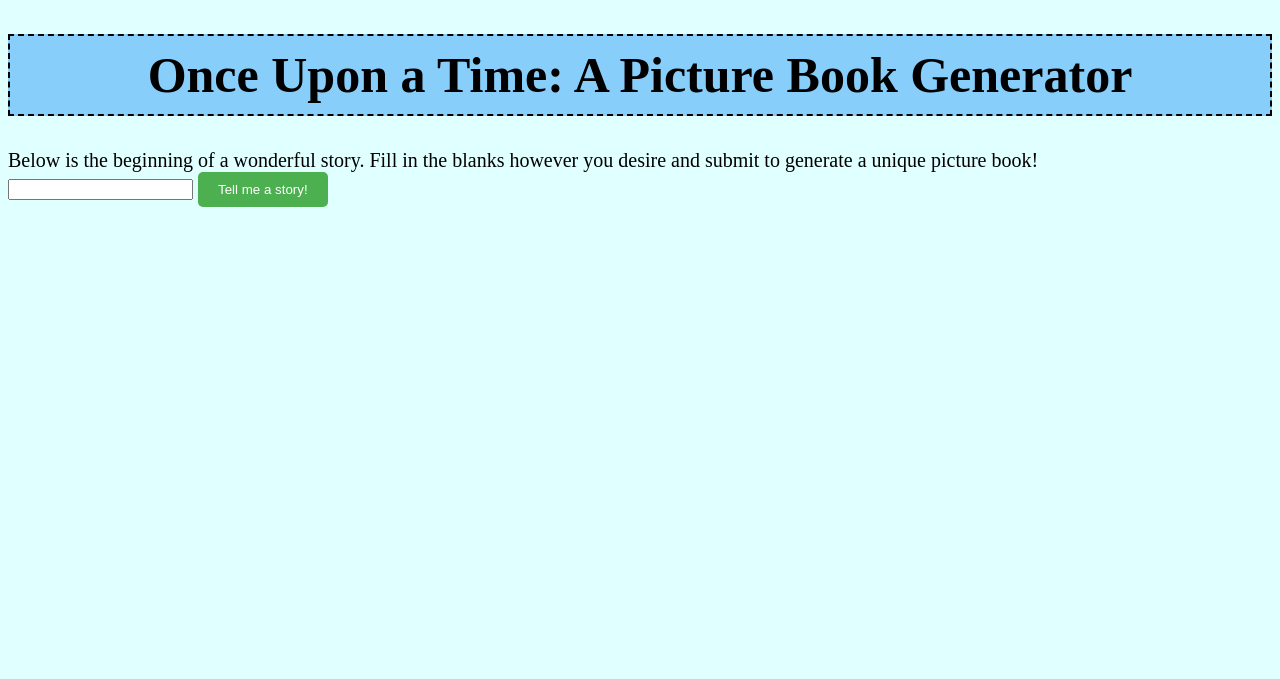
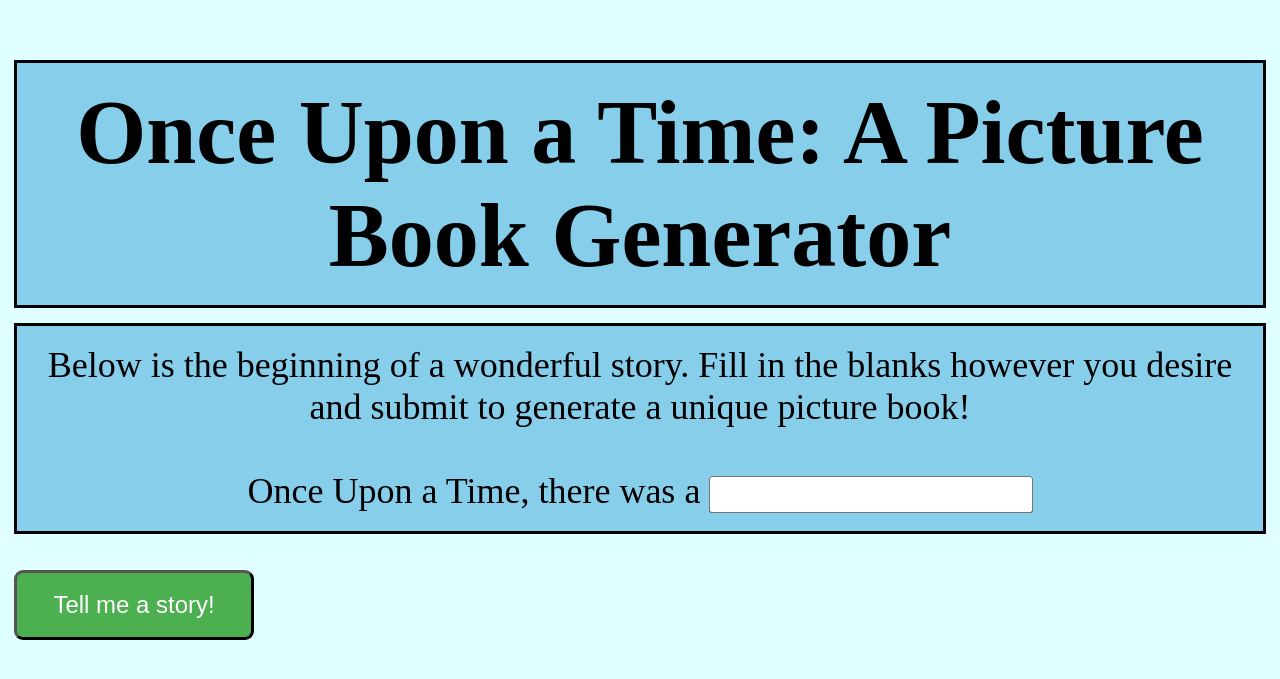
Before and after one commit to schilders1999/picture_book, a Flask app: page / in a window 1280 px wide. Shown: the top 679 px of the page. Run offline with Flask 3, Linux system fonts and the light colour scheme.

Commit message:
Finished Product

```diff
--- a/dalle2_python.py
+++ b/dalle2_python.py
@@ -56,7 +56,7 @@ class Dalle:
                 del config
 
         def read_from_command_line(self, pageText):
-                self._input_prompt = "Draw a picture for the sentence: " + pageText + ". Also, keep the following prompt in mind: " + dirName + ". Draw in a picture book style without including any generated text."
+                self._input_prompt = "Draw a picture for: " + pageText + ". Also, keep remember that this is a picture for the prompt 'Once upon a time there was a  " + dirName + ". Draw in a cartoonish style."
 
 
         def generate_image_from_prompt(self):
@@ -70,11 +70,11 @@ class Dalle:
                 for i in range(self._n_images):
                         self._image_urls.append(self._response['data'][i]['url'])
 
-        def open_urls_in_browser(self, image_urls=None):
-                if image_urls is None:
-                        image_urls = self._image_urls
-                for url in image_urls:
-                        webbrowser.open(url)
+        # def open_urls_in_browser(self, image_urls=None):
+        #         if image_urls is None:
+        #                 image_urls = self._image_urls
+        #         for url in image_urls:
+        #                 webbrowser.open(url)
 
         def save_urls_as_image(self):
                 if not os.path.isdir(self._generated_image_location):
@@ -104,5 +104,4 @@ def begin(arrayValue, input_string):
                 pageContents = arrayValue
                 commandLineDalle = Dalle()
                 commandLineDalle.generate_and_save_images(x)
-                commandLineDalle.open_urls_in_browser()
                 counter = counter +1
--- a/main.py
+++ b/main.py
@@ -25,6 +25,7 @@ def home():
 def submit():
     if request.method =='POST':
         input_string = request.form['input']
+        input_string = input_string.replace("\'","")
         arrayvalue = start(input_string)
         return pages(input_string, length = len(arrayvalue))
 
--- a/static/css/style.css
+++ b/static/css/style.css
@@ -1,81 +1,103 @@
 
 body {
     background-color: lightcyan;
+    zoom: 180%;
 }
 
 h1 {
-    border: 2px #000000 dashed;
-    background-color: lightskyblue;
+    border: 2px #000000 solid;
+    background-color: skyblue;
     color: black;
     text-align: center;
     padding: 10px;
     font-size: 50px;
+    margin-block-end: 8px;
+}
+p1 {
+  color: black;
+  display: block;
+  background-color: skyblue;
+  font-size:20px;
+  border:2px black solid;
+  text-align: center;
+  padding:4px;
+  margin-bottom: 30px;
+}
+p3 {
+  text-align: center;
+  color: black;
+  display: block;
+  background-color: skyblue;
+  font-size:20px;
+  border:2px black solid;
+  padding:10px;
+  margin-bottom: 20px;
+
+}
+p2 {
+    color: black;
+    display: block;
+    background-color: skyblue;
+    text-align: center;
+    border : 2px black solid;
+    padding:10px;
+    font-size: 20px;
+    margin-top: 30px;
+    margin-bottom: 30px;
 }
 
-p1 {
-    color: black;
-    font-size: 20px;
-}
+
 
 form {
     color: black;
     font-size: 20px;
 }
 
-/* Style for the gallery-container */
-.gallery-container {
-    display: flex;
-    flex-direction: column;
-    justify-content: center;
-    align-items: center;
-    height: 100vh;
-    background-color: #F5F5F5;
-  }
-
-  /* Style for the image-container */
-  .image-container {
-    max-width: 100%;
-    max-height: 100%;
-  }
-
-  /* Style for the button-container */
-  .button-container {
-    margin-top: 20px;
-  }
-
   /* Style for the button */
   button {
+    display: block;
     background-color: #4CAF50;
     color: white;
     padding: 10px 20px;
-    border: none;
     border-radius: 5px;
     cursor: pointer;
+
   }
 
-  /* Style for the button:hover */
-  button:hover {
-    background-color: #3e8e41;
-  }
 
   img {
     display: block;
     margin-left: auto;
     margin-right: auto;
-    max-width: 90%;
-    height: auto;
     margin-top: 30px;
     margin-bottom: 30px;
+
   }
 
-  .navigation {
+  #imgid {
+    border: black solid 2px;
+    border-radius: 2px;
+    width:35%;
+    height:auto;
+    margin-top:30px;
+    margin-bottom:10px;
+  }
+   #button-left {
+    float: left;
+   }
+
+   #button-right {
+    float: right;
+   }
+
+  /* .navigation {
     display: flex;
     justify-content: space-between;
     margin-top: 30px;
     margin-bottom: 30px;
-  }
+  } */
 
-  .navigation button {
+  /* .navigation button {
     background-color: #4CAF50;
     border: none;
     color: white;
@@ -88,13 +110,13 @@ form {
     cursor: pointer;
     border-radius: 5px;
     outline: none;
-  }
+  } */
 
-  .navigation button:hover {
+  /* .navigation button:hover {
     background-color: #3e8e41;
   }
 
   .navigation button:active {
     background-color: #3e8e41;
     transform: translateY(2px);
-  }
+  } */
--- a/templates/index.html
+++ b/templates/index.html
@@ -8,9 +8,9 @@
   </head>
   <body>
     <h1>Once Upon a Time: A Picture Book Generator</h1>
-    <p1>Below is the beginning of a wonderful story. Fill in the blanks however you desire and submit to generate a unique picture book!</p1>
+
     <form action="/submit" method="POST" >
-      <input type="text" name ="input" id="input" required>
+      <p3>Below is the beginning of a wonderful story. Fill in the blanks however you desire and submit to generate a unique picture book!<br><br>Once Upon a Time, there was a <input type="text" name ="input" id="input" required></p3>
       <button class="button" type="submit" name="Tell me a story!" value="{{  item2  }}">Tell me a story!</button>
 
     </form>
```
Also changed, not shown: ChatGPT_python.py (+4 -3 lines), templates/pages.html (+8 -5 lines), 1 other file.
